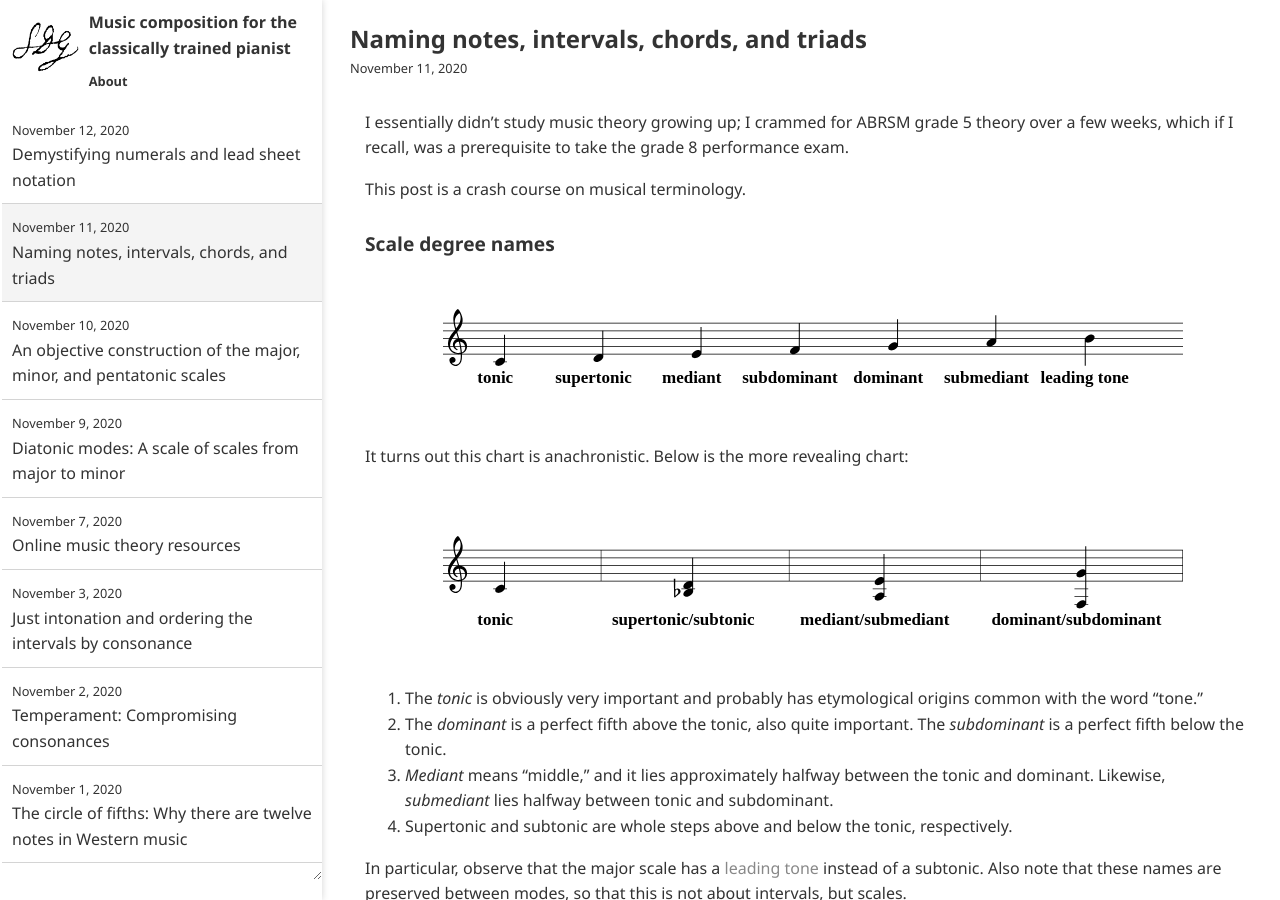
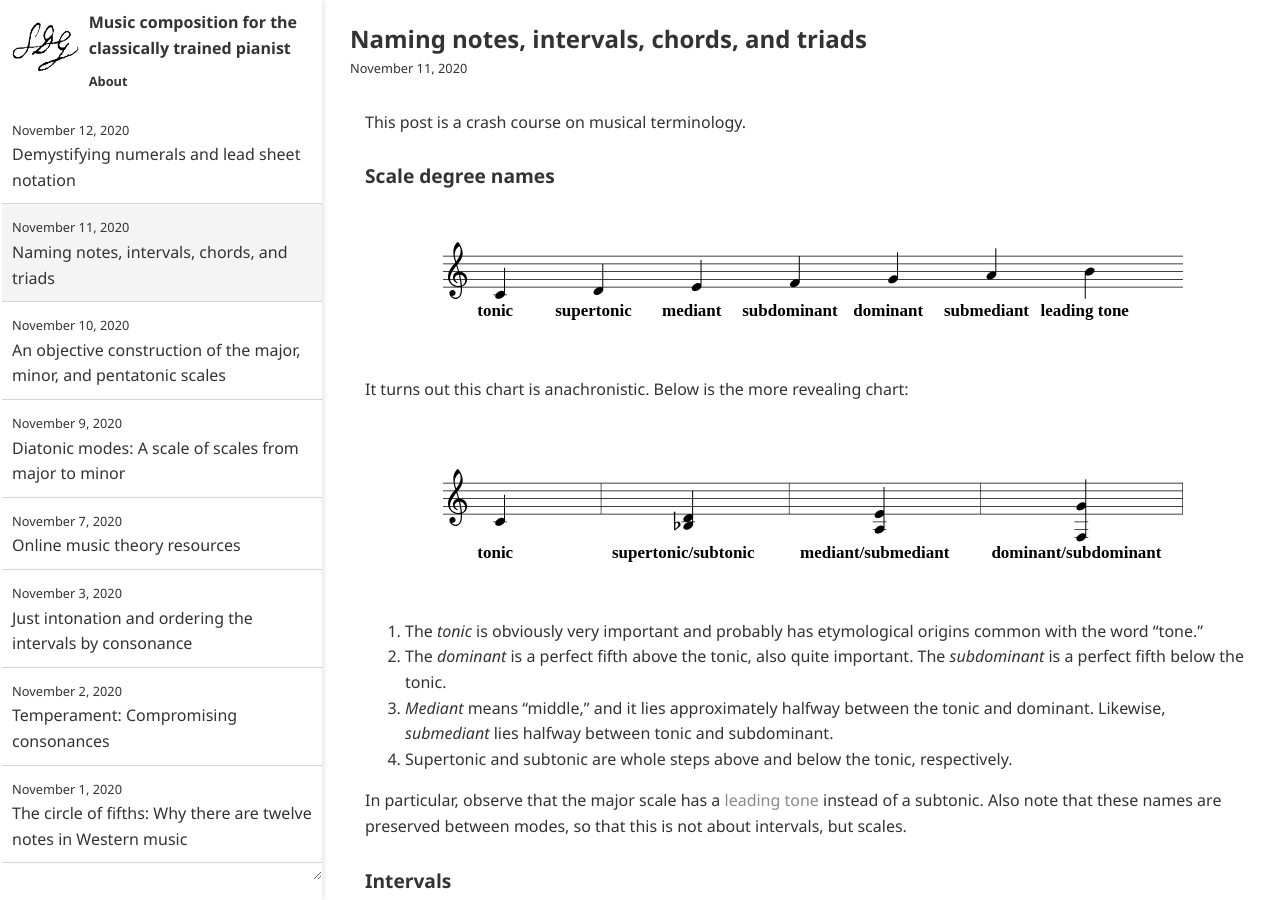
Before and after one commit to ansyblenetwork/sdg, a Jekyll site: the page built from _posts/2020-11-11-naming-notes-intervals.md, in a window 1280 px wide and 900 px high. Built offline with Jekyll 4.4.1, drawn with Linux system fonts in a browser that asks for light colours.

Commit message:
Update 2020-11-11-naming-notes-intervals.md

```diff
--- a/_posts/2020-11-11-naming-notes-intervals.md
+++ b/_posts/2020-11-11-naming-notes-intervals.md
@@ -1,8 +1,6 @@
 ---
 title: "Naming notes, intervals, chords, and triads"
 ---
-
-I essentially didn't study music theory growing up; I crammed for ABRSM grade 5 theory over a few weeks, which if I recall, was a prerequisite to take the grade 8 performance exam.
 
 This post is a crash course on musical terminology.
 
```
